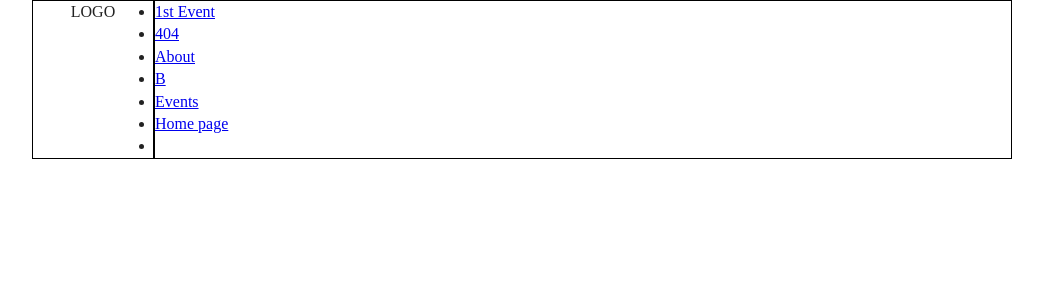
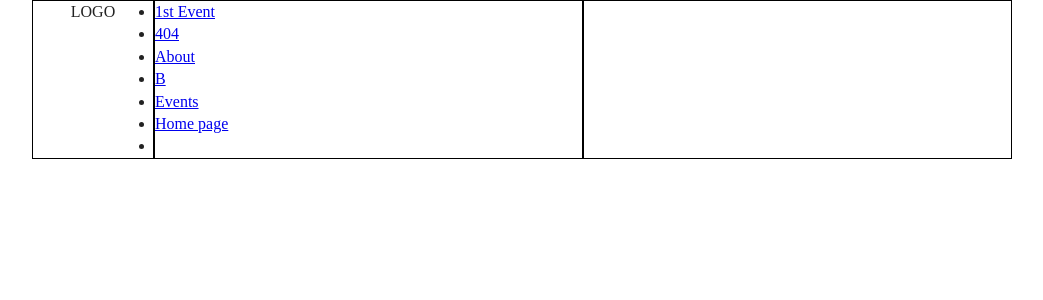
Before and after one commit to riyaadh47/hilary, a Jekyll site: the page built from index.html, in a window 1280 px wide. Shown: the top 300 px of the page, without its empty margins (118-1161 px from the left). Built offline with Jekyll 4.4.1, drawn with Linux system fonts in a browser that asks for light colours.

Commit message:
add another event

```diff
--- a/_includes/navigation.html
+++ b/_includes/navigation.html
@@ -10,5 +10,13 @@
 				{% endfor %}
 			</ul>
 		</nav>
+
+		<nav>
+			<ul>
+				{% for page in site.events %}
+					<li><a href="{{page.url}}">{{page.title}}</a></li>
+				{% endfor %}
+			</ul>
+		</nav>
 	</section>
 </header>
```
